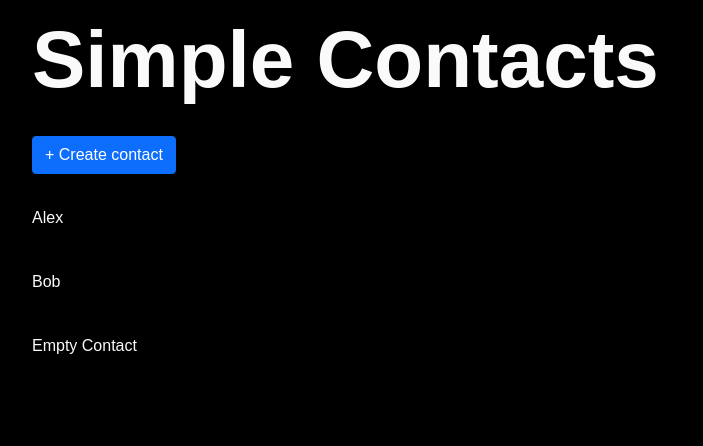
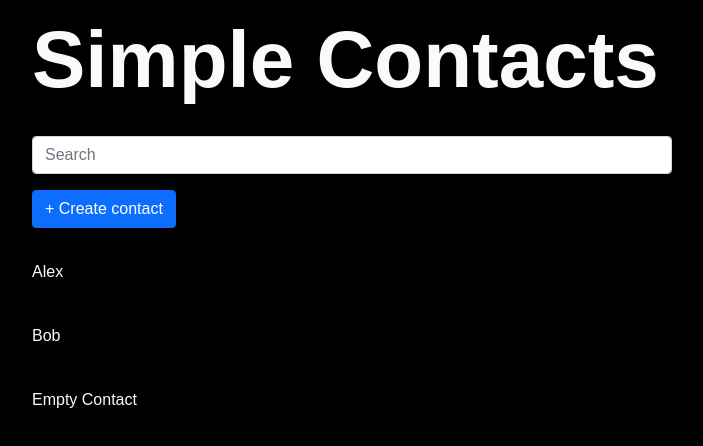
Before and after one commit to shamwela/simple-contacts, a React (Create React App) app: page / in a window 1280 px wide. Shown: the top 446 px of the page, without its empty margins (288-991 px from the left). Built offline with nearby package versions, Linux system fonts and the light colour scheme.

Commit message:
Implement searching with name

```diff
--- a/package.json
+++ b/package.json
@@ -8,6 +8,7 @@
     "@testing-library/user-event": "^12.8.3",
     "bootstrap": "^5.0.1",
     "joi": "^17.4.0",
+    "lodash": "^4.17.21",
     "react": "^17.0.2",
     "react-dom": "^17.0.2",
     "react-scripts": "4.0.3",
--- a/src/App.js
+++ b/src/App.js
@@ -1,5 +1,7 @@
 import React, { Component } from 'react';
 import { v4 as uuidv4 } from 'uuid';
+import _ from 'lodash';
+import Search from './components/common/search';
 import CreateContactButton from './components/createContactButton';
 import CreateContactForm from './components/createContactForm';
 import ContactDetails from './components/contactDetails';
@@ -11,14 +13,14 @@ class App extends Component {
     contacts: [
       {
         id: uuidv4(),
-        name: 'Alex',
-        emails: ['alex@gmail.com'],
+        name: 'Bob',
+        emails: ['bob@gmail.com'],
         phones: ['123'],
       },
       {
         id: uuidv4(),
-        name: 'Bob',
-        emails: ['bob@gmail.com'],
+        name: 'Alex',
+        emails: ['alex@gmail.com'],
         phones: ['123'],
       },
       {
@@ -28,9 +30,14 @@ class App extends Component {
         phones: [''],
       },
     ],
+    search: '',
     openedContact: {},
     isCreateContactFormOpened: false,
     isContactDetailsOpened: false,
+  };
+
+  handleSearch = (search) => {
+    this.setState({ search });
   };
 
   handleSaveContact = (contact) => {
@@ -63,15 +70,31 @@ class App extends Component {
 
   render() {
     const {
-      contacts,
+      contacts: allContacts,
+      search,
+      openedContact,
       isCreateContactFormOpened,
       isContactDetailsOpened,
-      openedContact,
     } = this.state;
+
+    const sortedContacts = _.sortBy(allContacts, [
+      (contact) => contact.name.toLocaleLowerCase(),
+    ]);
+
+    let contacts = sortedContacts;
+    if (search) {
+      contacts = sortedContacts.filter((contact) =>
+        contact.name.toLowerCase().includes(search.toLowerCase())
+      );
+    } else {
+      contacts = sortedContacts;
+    }
 
     return (
       <div id="app">
         <h1 id="app-title">Simple Contacts</h1>
+
+        <Search search={search} onSearch={this.handleSearch} />
 
         <CreateContactButton
           onCreateContact={() =>
--- /dev/null
+++ b/src/components/common/search.css
@@ -0,0 +1,3 @@
+#search {
+  margin-bottom: 1rem;
+}
--- /dev/null
+++ b/src/components/common/search.jsx
@@ -0,0 +1,19 @@
+import React from 'react';
+import './search.css';
+
+const Search = ({ search, onSearch }) => {
+  return (
+    <input
+      value={search}
+      onChange={(e) => onSearch(e.target.value)}
+      className="form-control"
+      type="search"
+      id="search"
+      name="search"
+      aria-label="Search"
+      placeholder="Search"
+    />
+  );
+};
+
+export default Search;
```
